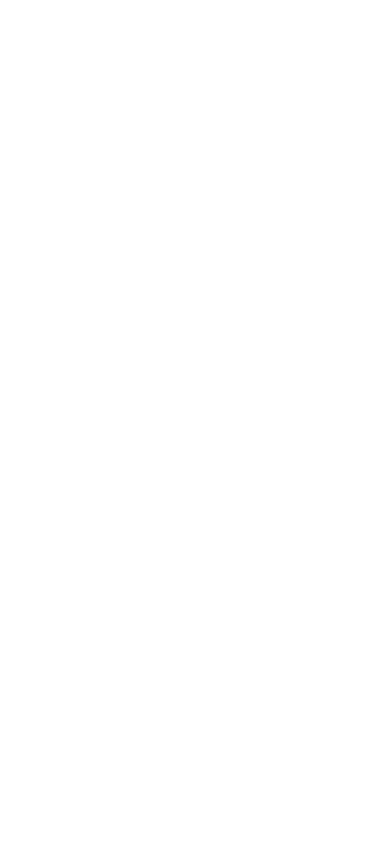
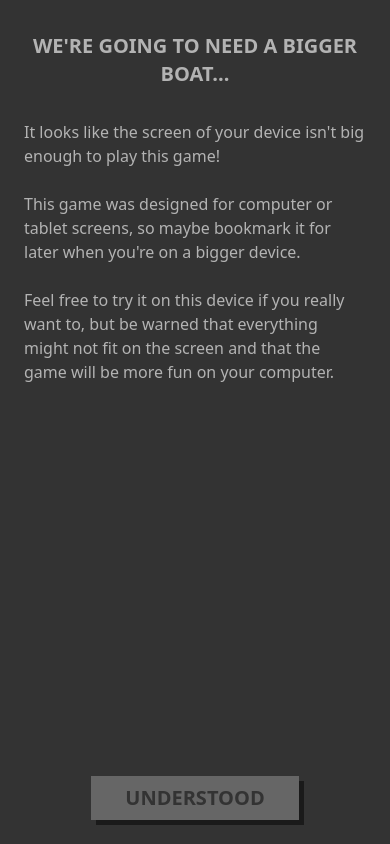
Before and after one commit to roelifant/NeumannTerror, a Vue app: page / in a window 390 px wide. Before the commit this address had no page. Built offline with nearby package versions, Linux system fonts and the light colour scheme.

Commit message:
add screen size popup for mobile

```diff
--- a/src/App.vue
+++ b/src/App.vue
@@ -1,10 +1,14 @@
 <script setup lang="ts">
+import ScreenSizePopup from './components/ScreenSizePopup.vue';
+
+
 </script>
 
 <template>
-  <div class="bg-black">
+  <div class="bg-black z-10">
     <router-view></router-view>
   </div>
+  <screen-size-popup/>
 </template>
 
 <style>
--- a/src/components/HelloWorld.vue
+++ /dev/null
@@ -1,52 +0,0 @@
-<script setup lang="ts">
-import { ref } from 'vue'
-
-defineProps<{ msg: string }>()
-
-const count = ref(0)
-</script>
-
-<template>
-  <h1>{{ msg }}</h1>
-
-  <p>
-    Recommended IDE setup:
-    <a href="https://code.visualstudio.com/" target="_blank">VS Code</a>
-    +
-    <a href="https://github.com/johnsoncodehk/volar" target="_blank">Volar</a>
-  </p>
-
-  <p>See <code>README.md</code> for more information.</p>
-
-  <p>
-    <a href="https://vitejs.dev/guide/features.html" target="_blank">
-      Vite Docs
-    </a>
-    |
-    <a href="https://v3.vuejs.org/" target="_blank">Vue 3 Docs</a>
-  </p>
-
-  <button type="button" @click="count++">count is: {{ count }}</button>
-  <p>
-    Edit
-    <code>components/HelloWorld.vue</code> to test hot module replacement.
-  </p>
-</template>
-
-<style scoped>
-a {
-  color: #42b983;
-}
-
-label {
-  margin: 0 0.5em;
-  font-weight: bold;
-}
-
-code {
-  background-color: #eee;
-  padding: 2px 4px;
-  border-radius: 4px;
-  color: #304455;
-}
-</style>
--- /dev/null
+++ b/src/components/ScreenSizePopup.vue
@@ -0,0 +1,65 @@
+<script setup lang="ts">
+import { ref } from "vue";
+
+const dismissed = ref(false);
+</script>
+
+<template>
+  <div
+    v-show="!dismissed"
+    class="absolute w-full h-full top-0 z-20 landscape:md:hidden"
+  >
+    <div class="absolute bg-black opacity-70 w-full h-full top-0" />
+    <div
+      class="
+        bg-gray-dark
+        relative
+        shadow-neumann
+        py-6
+        w-full
+        h-full
+        sm:w-10/12 sm:mx-auto sm:h-auto sm:mt-[20vh]
+        flex flex-col
+      "
+    >
+      <p class="text-gray-font font-bold uppercase text-xl text-center mb-6 p-2">
+        We're going to need a bigger boat...
+      </p>
+      <p class="text-gray-font px-6 mb-6">
+        It looks like the screen of your device isn't big enough to play this
+        game!
+      </p>
+      <p class="text-gray-font px-6 mb-6">
+        This game was designed for computer or tablet screens, so maybe
+        bookmark it for later when you're on a bigger device.
+      </p>
+      <p class="text-gray-font px-6 mb-6">
+        Feel free to try it on this device if you really want to, but be warned
+        that everything might not fit on the screen and that the game will be
+        more fun on your computer.
+      </p>
+      <button @click="dismissed=true"
+        class="
+          block
+          mx-auto
+          w-52 sm:w-40
+          bg-gray-light
+          hover:bg-gray-lighter
+          text-center
+          uppercase
+          font-bold
+          shadow-neumann
+          text-xl sm:text-lg
+          py-2 sm:py-1
+          text-gray-dark
+          mt-auto sm:mt-0
+        "
+      >
+        Understood
+      </button>
+    </div>
+  </div>
+</template>
+
+<style scoped>
+</style>
--- a/tailwind.config.js
+++ b/tailwind.config.js
@@ -63,6 +63,8 @@
     'bg-gray-light',
     'text-gray-lighter',
     'bg-gray-lighter',
+    'text-gray-font',
+    'bg-gray-font',
     'text-gray-dark',
     'bg-gray-dark',
     'text-gray-darker',
@@ -79,7 +81,8 @@
     extend: {
       colors: {
         'gray': {
-          'lighter': '#9999',
+          'font': '#b3b3b3',
+          'lighter': '#999999',
           'light': '#666666',
           DEFAULT: '#4d4d4d',
           'dark': '#333333',
@@ -127,32 +130,32 @@
       },
       keyframes: {
         neumann: {
-          '0%': {transform: 'translateY(5px)'},
-          '100%': {transform: 'translateY(-5px)'},
+          '0%': { transform: 'translateY(5px)' },
+          '100%': { transform: 'translateY(-5px)' },
         },
         terror: {
-          '0%': {transform: 'translateY(10px)'},
-          '100%': {transform: 'translateY(-10px)'},
+          '0%': { transform: 'translateY(10px)' },
+          '100%': { transform: 'translateY(-10px)' },
         },
         menuPlanet1: {
-          '0%': {transform: 'translate(5px, -5px)'},
-          '50%': {transform: 'translate(-5px, 5px)'},
-          '100%': {transform: 'translate(0px, 0px)'},
+          '0%': { transform: 'translate(5px, -5px)' },
+          '50%': { transform: 'translate(-5px, 5px)' },
+          '100%': { transform: 'translate(0px, 0px)' },
         },
         menuPlanet2: {
-          '0%': {transform: 'translate(0px, 0px)'},
-          '50%': {transform: 'translate(-5px, -5px)'},
-          '100%': {transform: 'translate(5px, 5px)'},
+          '0%': { transform: 'translate(0px, 0px)' },
+          '50%': { transform: 'translate(-5px, -5px)' },
+          '100%': { transform: 'translate(5px, 5px)' },
         },
         menuPlanet3: {
-          '0%': {transform: 'translate(5px, 0px)'},
-          '50%': {transform: 'translate(-5px, 0px)'},
-          '100%': {transform: 'translate(0px, -5px)'},
+          '0%': { transform: 'translate(5px, 0px)' },
+          '50%': { transform: 'translate(-5px, 0px)' },
+          '100%': { transform: 'translate(0px, -5px)' },
         },
         menuPlanet4: {
-          '0%': {transform: 'translate(-5px, 0px)'},
-          '50%': {transform: 'translate(5px, 5px)'},
-          '100%': {transform: 'translate(5px, 5px)'},
+          '0%': { transform: 'translate(-5px, 0px)' },
+          '50%': { transform: 'translate(5px, 5px)' },
+          '100%': { transform: 'translate(5px, 5px)' },
         }
       },
       boxShadow: {
```
Also changed, not shown: src/main.ts (+4 -3 lines).
